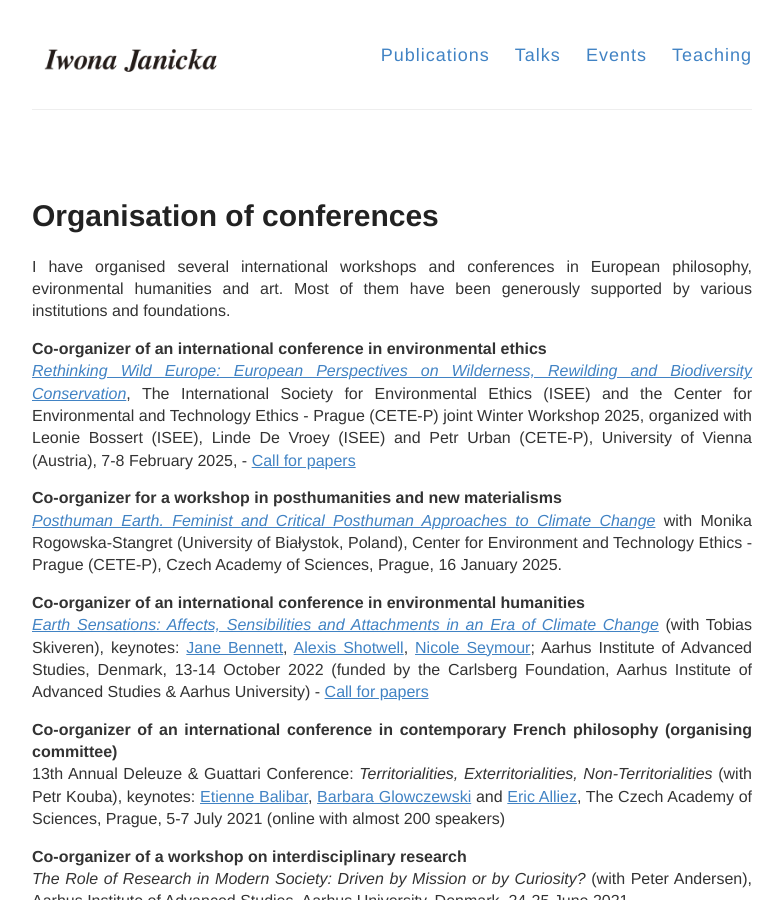
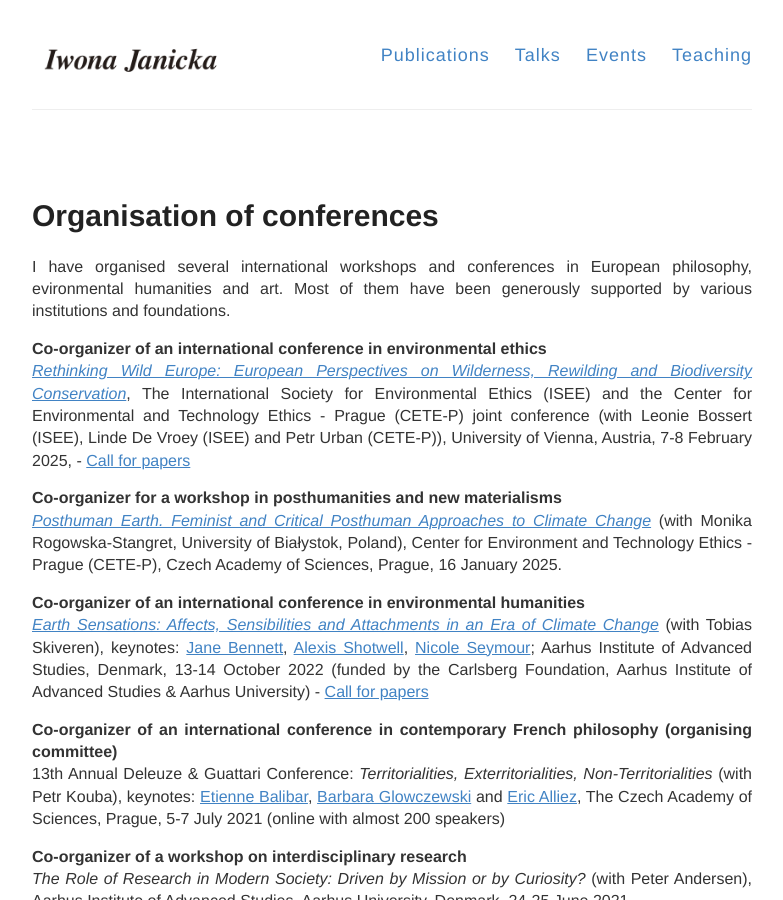
Before and after one commit to IJanicka/IJanicka.github.io, a Jekyll site: the page built from events.md, in a window 1280 px wide and 900 px high. Shown: the whole window, without its empty margins (248-1031 px from the left). Built offline with Jekyll 4.4.1, drawn with Linux system fonts in a browser that asks for light colours.

Commit message:
Update events.md

```diff
--- a/events.md
+++ b/events.md
@@ -9,10 +9,10 @@
 
 **Co-organizer of an international conference in environmental ethics**<br>
 <a href="https://cetep.eu/news/cfa-rethinking-wild-europe/" target="_blank"><i>Rethinking Wild Europe:
-European Perspectives on Wilderness, Rewilding and Biodiversity Conservation</i></a>, The International Society for Environmental Ethics (ISEE) and the Center for Environmental and Technology Ethics - Prague (CETE-P) joint Winter Workshop 2025, organized with Leonie Bossert (ISEE), Linde De Vroey (ISEE) and Petr Urban (CETE-P), University of Vienna (Austria), 7-8 February 2025, - <a href="../articles/CfA-Rethinking Wild Europe-4.pdf" taget="_blank">Call for papers</a>
+European Perspectives on Wilderness, Rewilding and Biodiversity Conservation</i></a>, The International Society for Environmental Ethics (ISEE) and the Center for Environmental and Technology Ethics - Prague (CETE-P) joint conference (with Leonie Bossert (ISEE), Linde De Vroey (ISEE) and Petr Urban (CETE-P)), University of Vienna, Austria, 7-8 February 2025, - <a href="../articles/CfA-Rethinking Wild Europe-4.pdf" taget="_blank">Call for papers</a>
 
 **Co-organizer for a workshop in posthumanities and new materialisms**<br>
-<a href="https://cetep.eu/posthuman-earth-feminist-and-critical-posthuman-approaches-to-climate-change/" target="_blank"><i>Posthuman Earth. Feminist and Critical Posthuman Approaches to Climate Change</i></a> with Monika Rogowska-Stangret (University of Białystok, Poland), Center for Environment and Technology Ethics - Prague (CETE-P), Czech Academy of Sciences, Prague, 16 January 2025.<br>
+<a href="https://cetep.eu/posthuman-earth-feminist-and-critical-posthuman-approaches-to-climate-change/" target="_blank"><i>Posthuman Earth. Feminist and Critical Posthuman Approaches to Climate Change</i></a> (with Monika Rogowska-Stangret, University of Białystok, Poland), Center for Environment and Technology Ethics - Prague (CETE-P), Czech Academy of Sciences, Prague, 16 January 2025.<br>
 
 **Co-organizer of an international conference in environmental humanities**<br>
 <a href="https://aias.au.dk/events/earth-sensations" target="_blank"><i>Earth Sensations: Affects, Sensibilities and Attachments in an Era of Climate Change</i></a> (with Tobias Skiveren), keynotes: <a href="https://politicalscience.jhu.edu/directory/jane-bennett/" target="_blank">Jane Bennett</a>, <a href="https://alexisshotwell.com" target="_blank">Alexis Shotwell</a>, <a href="https://english.fullerton.edu/faculty/profile/n_seymour.aspx" target="_blank">Nicole Seymour</a>; Aarhus Institute of Advanced Studies, Denmark, 13-14 October 2022 (funded by the Carlsberg Foundation, Aarhus Institute of Advanced Studies & Aarhus University) - <a href="../articles/CfP_Conference_Earth Sensations_AIAS_AU_KN.pdf" taget="_blank">Call for papers</a>
```
